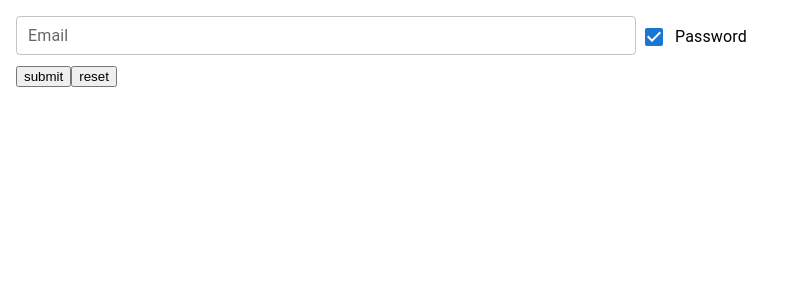
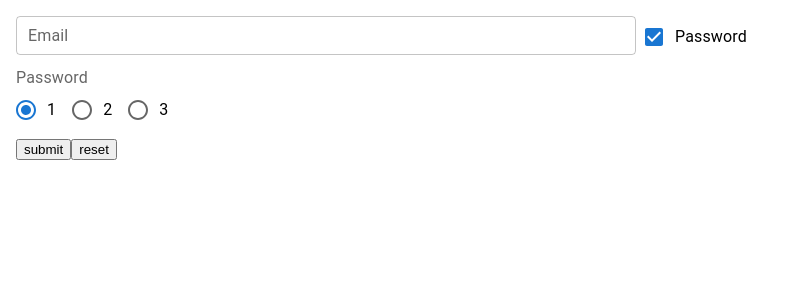
Before and after one commit to hunggtrinhh/cw2023, a React (Create React App) app in the folder fe-web-read-comic/: page / in a window 1280 px wide. Shown: the top 300 px of the page, without its empty margins (0-793 px from the left). Built offline with nearby package versions, Linux system fonts and the light colour scheme.

Commit message:
[AnhNQ] Add radio group control

```diff
--- a/fe-web-read-comic/src/components/Controls/Controls.js
+++ b/fe-web-read-comic/src/components/Controls/Controls.js
@@ -1,11 +1,13 @@
 import Input from "./Input";
 import Select from "./Select";
 import Checkbox from "./Checkbox";
+import RadioGroup from "./RadioGroup";
 
 const Controls = {
   Input,
   Select,
   Checkbox,
+  RadioGroup,
 };
 
 export default Controls;
--- /dev/null
+++ b/fe-web-read-comic/src/components/Controls/RadioGroup.js
@@ -0,0 +1,35 @@
+import {
+  FormControl,
+  FormControlLabel,
+  FormLabel,
+  RadioGroup as MuiRadioGroup,
+  Radio,
+} from "@mui/material";
+
+export default function RadioGroup(props) {
+  const { name, label, options, formik, ...other } = props;
+
+  return (
+    <FormControl>
+      <FormLabel>{label}</FormLabel>
+      <MuiRadioGroup
+        row
+        name={name}
+        value={formik.values[name]}
+        onChange={formik.handleChange}
+        {...other}
+      >
+        {options.map(({ key, title }) => {
+          return (
+            <FormControlLabel
+              key={key}
+              value={key}
+              control={<Radio />}
+              label={title}
+            />
+          );
+        })}
+      </MuiRadioGroup>
+    </FormControl>
+  );
+}
--- a/fe-web-read-comic/src/pages/Test.js
+++ b/fe-web-read-comic/src/pages/Test.js
@@ -12,11 +12,13 @@ const validationSchema = yup.object({
     .string("Enter your password")
     .min(8, "Password should be of minimum 8 characters length")
     .required("Password is required"),
+  radioGroup: yup.string(),
 });
 
 const initialValues = {
   email: "",
   password: true,
+  radioGroup: "1",
 };
 
 export default function Test() {
@@ -29,6 +31,12 @@ export default function Test() {
   });
 
   const options = [
+    { key: "1", title: "1" },
+    { key: "2", title: "2" },
+    { key: "3", title: "3" },
+  ];
+
+  const radioOptions = [
     { key: "1", title: "1" },
     { key: "2", title: "2" },
     { key: "3", title: "3" },
@@ -48,6 +56,14 @@ export default function Test() {
               formik={formik}
             />
           </Grid>
+          <Grid item xs={6}>
+            <Controls.RadioGroup
+              name="radioGroup"
+              label="Password"
+              formik={formik}
+              options={radioOptions}
+            />
+          </Grid>
           <Grid item xs={12}>
             <button type="submit">submit</button>
             <button type="reset">reset</button>
```
